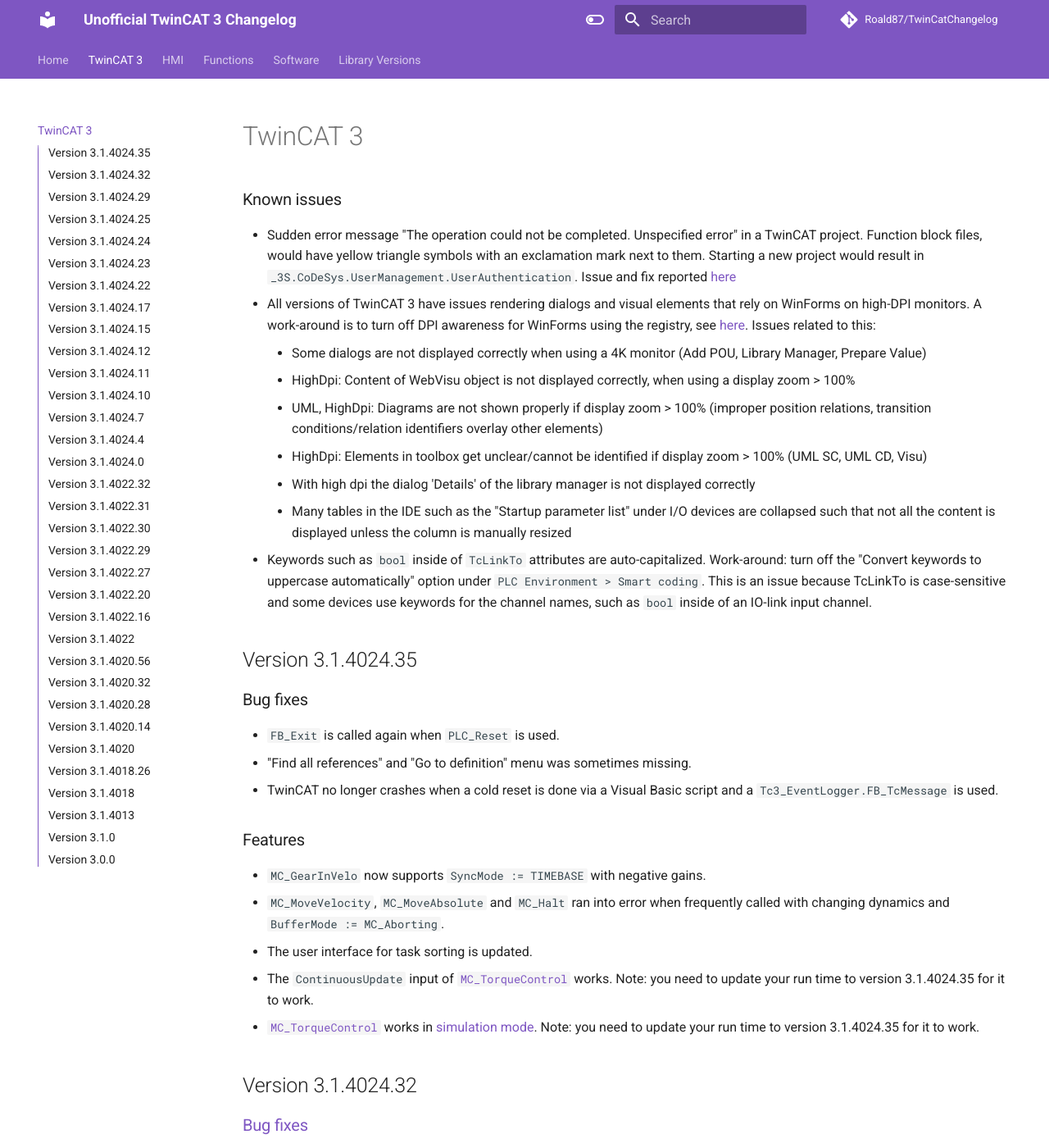
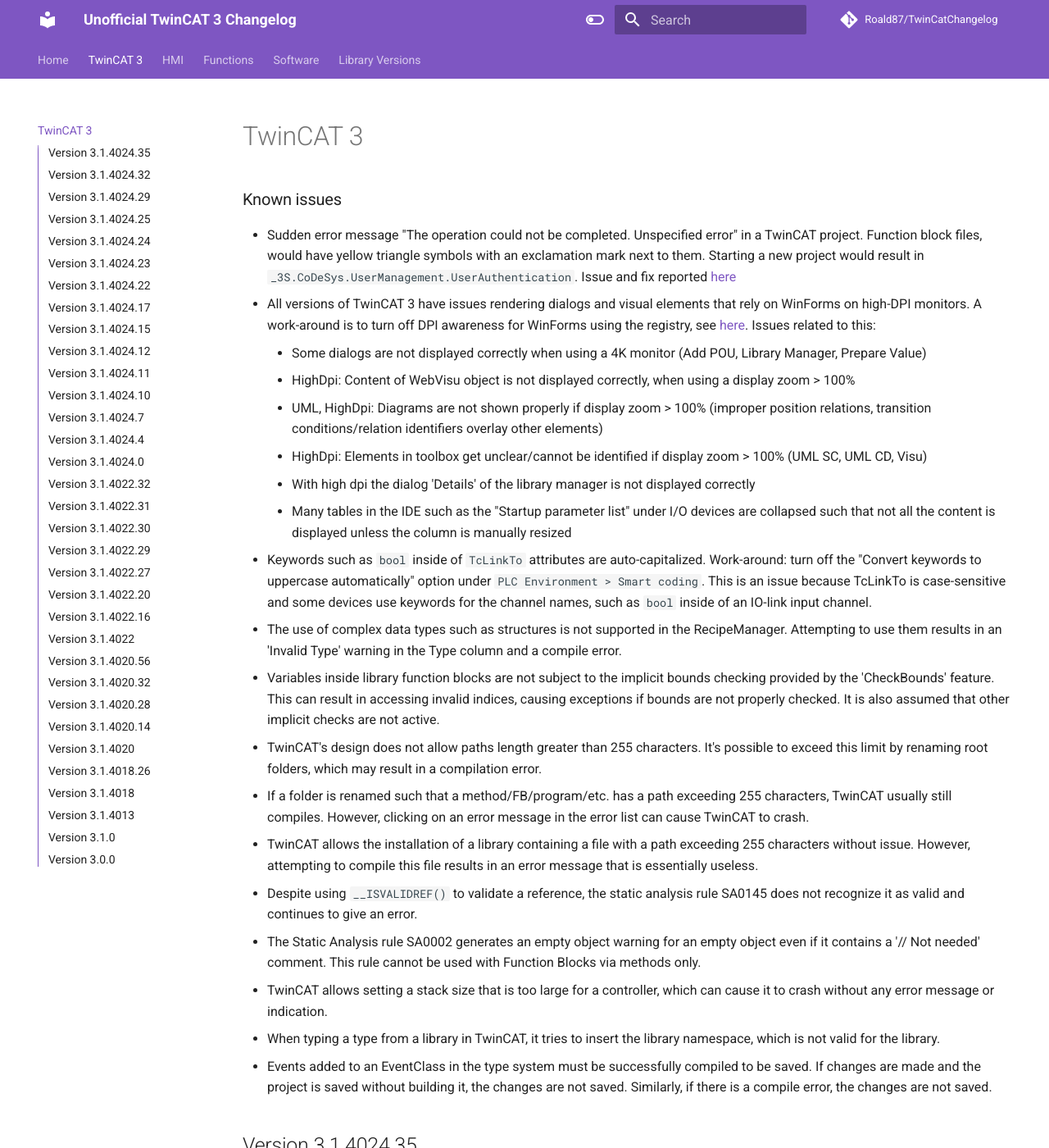
Before and after one commit to Roald87/TwinCatChangelog, an MkDocs documentation site: the page built from docs/tc3.md, in a window 1280 px wide and 1400 px high. Shown: the whole window at 82% size. Built offline with MkDocs 1.6.1 and Material for MkDocs 9.7.7, drawn with Linux system fonts in a browser that asks for light colours; comment, search, counter and statistics services are not loaded.

Commit message:
Firmac chris/main (#79)
Co-authored-by: FirmacChris <chris.messruther@firmac.co.uk>
Co-authored-by: pre-commit-ci[bot] <66853113+pre-commit-ci[bot]@users.noreply.github.com>

```diff
--- a/docs/tc3.md
+++ b/docs/tc3.md
@@ -11,6 +11,16 @@
     -   With high dpi the dialog 'Details' of the library manager is not displayed correctly
     -   Many tables in the IDE such as the "Startup parameter list" under I/O devices are collapsed such that not all the content is displayed unless the column is manually resized
 -   Keywords such as `bool` inside of `TcLinkTo` attributes are auto-capitalized. Work-around: turn off the "Convert keywords to uppercase automatically" option under `PLC Environment > Smart coding`. This is an issue because TcLinkTo is case-sensitive and some devices use keywords for the channel names, such as `bool` inside of an IO-link input channel.
+-   The use of complex data types such as structures is not supported in the RecipeManager. Attempting to use them results in an 'Invalid Type' warning in the Type column and a compile error.
+-   Variables inside library function blocks are not subject to the implicit bounds checking provided by the 'CheckBounds' feature. This can result in accessing invalid indices, causing exceptions if bounds are not properly checked. It is also assumed that other implicit checks are not active.
+-   TwinCAT's design does not allow paths length greater than 255 characters. It's possible to exceed this limit by renaming root folders, which may result in a compilation error.
+-   If a folder is renamed such that a method/FB/program/etc. has a path exceeding 255 characters, TwinCAT usually still compiles. However, clicking on an error message in the error list can cause TwinCAT to crash.
+-   TwinCAT allows the installation of a library containing a file with a path exceeding 255 characters without issue. However, attempting to compile this file results in an error message that is essentially useless.
+-   Despite using `__ISVALIDREF()` to validate a reference, the static analysis rule SA0145 does not recognize it as valid and continues to give an error.
+-   The Static Analysis rule SA0002 generates an empty object warning for an empty object even if it contains a '// Not needed' comment. This rule cannot be used with Function Blocks via methods only.
+-   TwinCAT allows setting a stack size that is too large for a controller, which can cause it to crash without any error message or indication.
+-   When typing a type from a library in TwinCAT, it tries to insert the library namespace, which is not valid for the library.
+-   Events added to an EventClass in the type system must be successfully compiled to be saved. If changes are made and the project is saved without building it, the changes are not saved. Similarly, if there is a compile error, the changes are not saved.
 
 ## Version 3.1.4024.35
 
```
